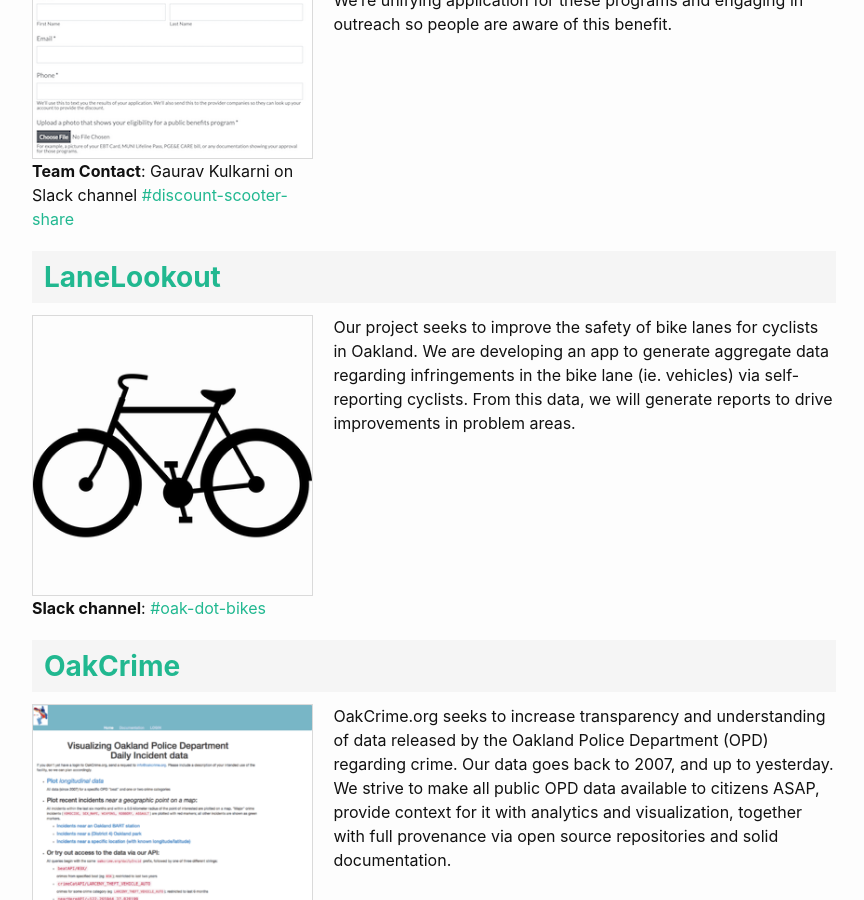
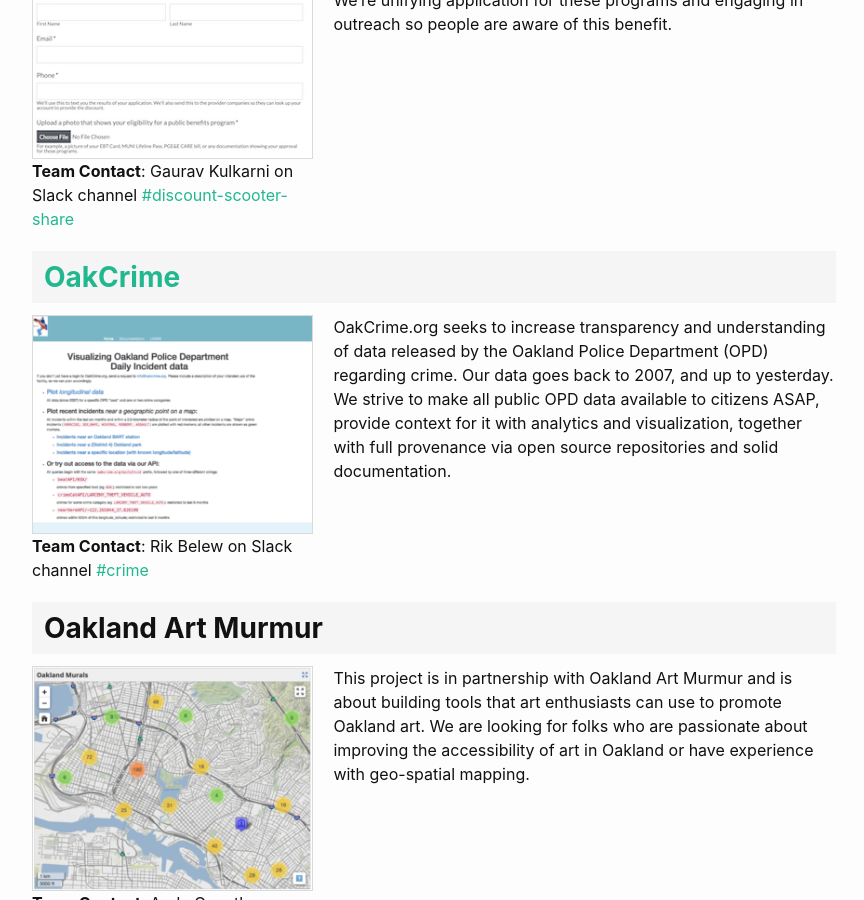
Before and after one commit to openoakland/openoakland.org, a Jekyll site: the page built from src/projects.md, in a window 1280 px wide and 900 px high, scrolled down 1093 px. Shown: the whole window, without its empty margins (206-1070 px from the left). Built offline with Jekyll 4.4.1, drawn with Linux system fonts in a browser that asks for light colours; some of the changed text lies outside the part shown.

Commit message:
Move LaneLookout to Inactive Project list

```diff
--- a/src/_data/active_projects.yml
+++ b/src/_data/active_projects.yml
@@ -19,13 +19,6 @@
   slack_id: CLY606C2D
   slack_channel: discount-scooter-share
   description: We work to help low income residents get access to scooter share, bike share and car share programs. While every company has discount programs for low income residents, the application process is fragmented and these benefits aren't widely known. We're unifying application for these programs and engaging in outreach so people are aware of this benefit.
-- name: LaneLookout
-  image: lane-lookout_300x300.png
-  link: https://www.lanelookout.org
-  leader:
-  slack_id: C9Q7L8DPC
-  slack_channel: oak-dot-bikes
-  description: Our project seeks to improve the safety of bike lanes for cyclists in Oakland. We are developing an app to generate aggregate data regarding infringements in the bike lane (ie. vehicles) via self-reporting cyclists. From this data, we will generate reports to drive improvements in problem areas.
 - name: OakCrime
   image: oakcrime_300x233.png
   link: http://oakcrime.org
--- a/src/_data/inactive_projects.yml
+++ b/src/_data/inactive_projects.yml
@@ -51,6 +51,14 @@
   slack_id:
   slack_channel:
   description: "**Our Backstory**: Built in partnership with the Oak Education Cabinet, Early Oakland provides information on early learning programs that are state subsidized and federally supported Head Start programs in Oakland, including Bananas Child Care Resource and Referral, Oakland Head Start and the Unity Council Preschool, as well as Oakland Unified School District Early Childhood Education Department. This includes part day and full day programs for three and four year olds; a few programs also serve younger children."
+-
+  name: LaneLookout
+  image: lane-lookout_300x300.png
+  link: https://www.lanelookout.org
+  leader:
+  slack_id: C9Q7L8DPC
+  slack_channel: oak-dot-bikes
+  description: Our project seeks to improve the safety of bike lanes for cyclists in Oakland. We are developing an app to generate aggregate data regarding infringements in the bike lane (ie. vehicles) via self-reporting cyclists. From this data, we will generate reports to drive improvements in problem areas.
 -
   name: Oakland Beats
   image:
```
